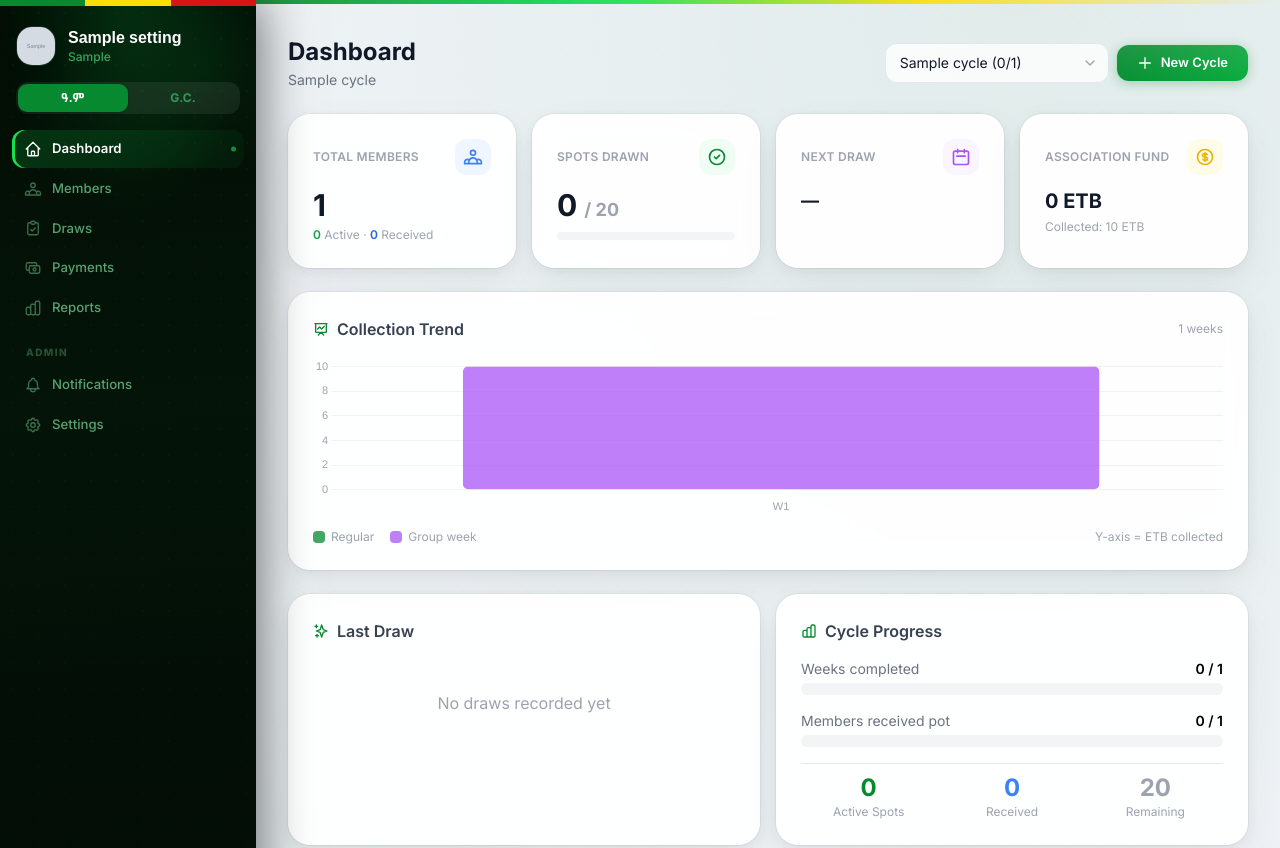
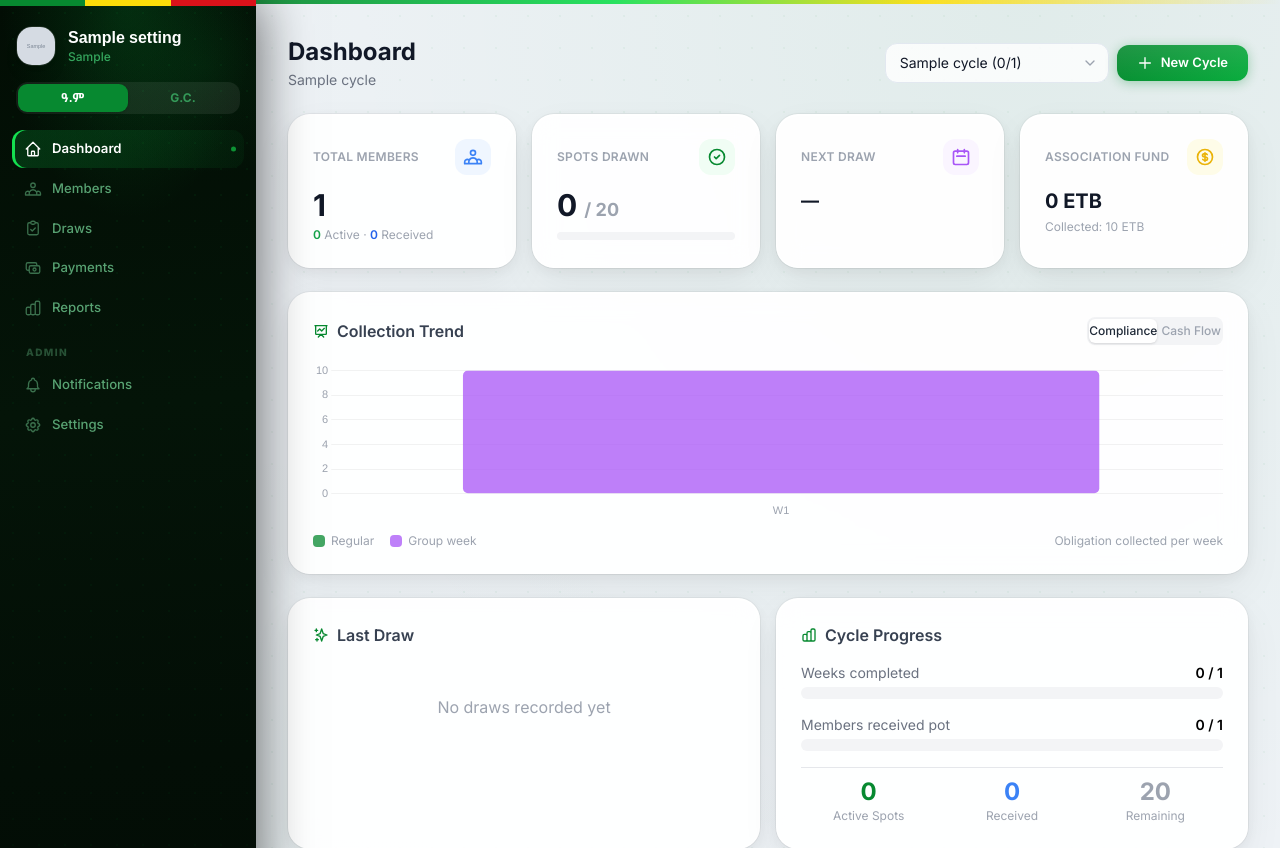
Before and after one commit to tesfaedu21-web/equb, a FastAPI app: page / in a window 1280 px wide. Shown: the top 848 px of the page. Run offline with FastAPI, Linux system fonts and the light colour scheme; the visitor is signed in with stand-in values (Sample User, id 1); tables that the repository leaves empty hold one stand-in row (values such as "Sample post"); grey boxes marked "Sample" are stand-in pictures; some libraries are stand-ins or nearby versions.

Commit message:
Add Compliance/Cash Flow toggle to Collection Trend chart
Co-Authored-By: Claude Sonnet 4.6 <noreply@anthropic.com>

```diff
--- a/templates/dashboard.html
+++ b/templates/dashboard.html
@@ -217,7 +217,14 @@
         </svg>
         Collection Trend
       </h3>
-      <span class="text-xs text-gray-400" x-text="trendData.length + ' weeks'"></span>
+      <div class="flex items-center gap-1 bg-gray-100 rounded-lg p-0.5">
+        <button @click="trendMode='compliance'; _drawChart()"
+                :class="trendMode==='compliance' ? 'bg-white shadow text-gray-800' : 'text-gray-400'"
+                class="text-xs px-2.5 py-1 rounded-md font-medium transition-all">Compliance</button>
+        <button @click="trendMode='cashflow'; _drawChart()"
+                :class="trendMode==='cashflow' ? 'bg-white shadow text-gray-800' : 'text-gray-400'"
+                class="text-xs px-2.5 py-1 rounded-md font-medium transition-all">Cash Flow</button>
+      </div>
     </div>
     <div x-show="trendData.length === 0" class="text-center py-8 text-gray-400 text-sm">
       No data yet — trend shows once weeks are drawn.
@@ -232,7 +239,7 @@
       <span class="flex items-center gap-1.5">
         <span class="w-3 h-3 rounded inline-block" style="background:rgba(168,85,247,0.75)"></span>Group week
       </span>
-      <span class="ml-auto">Y-axis = ETB collected</span>
+      <span class="ml-auto text-gray-400" x-text="trendMode==='cashflow' ? 'Cash received per week window' : 'Obligation collected per week'"></span>
     </div>
   </div>
 
@@ -430,6 +437,7 @@ function dashboard() {
     ranking: [],
     allCycles: [],
     selectedCycleId: '',
+    trendMode: 'compliance',
     loading: true,
 
     async init() {
@@ -475,6 +483,7 @@ function dashboard() {
       }
       if (window._equbTrendChart) { window._equbTrendChart.destroy(); }
       const data = this.trendData;
+      const mode = this.trendMode;
       const fmt = v => v >= 1000 ? (v/1000).toFixed(1).replace(/\.0$/,'') + 'k' : String(v);
       window._equbTrendChart = new Chart(canvas, {
         type: 'bar',
@@ -482,7 +491,7 @@ function dashboard() {
           labels: data.map(w => 'W' + w.week_number),
           datasets: [{
             label: 'Collected',
-            data: data.map(w => w.paid || 0),
+            data: data.map(w => mode === 'cashflow' ? (w.cash_collected || 0) : (w.obligation_paid || w.paid || 0)),
             backgroundColor: data.map(w => w.is_group_week ? 'rgba(168,85,247,0.75)' : 'rgba(7,137,48,0.75)'),
             borderRadius: 5,
             borderSkipped: false,
@@ -503,7 +512,11 @@ function dashboard() {
                 title: items => 'Week ' + (data[items[0].dataIndex]?.week_number || ''),
                 label: item => {
                   const w = data[item.dataIndex];
-                  const rate = w.total > 0 ? Math.round(w.paid / w.total * 100) : 0;
+                  if (mode === 'cashflow') {
+                    return ` ${item.raw.toLocaleString()} ETB collected`;
+                  }
+                  const total = w.obligation_total || w.total || 0;
+                  const rate = total > 0 ? Math.round((w.obligation_paid || w.paid || 0) / total * 100) : 0;
                   return ` ${item.raw.toLocaleString()} ETB  ·  ${w.paid_count ?? 0} paid  ·  ${rate}% rate`;
                 }
               }
```
Also changed, not shown: routers/reports.py (+32 -15 lines).
